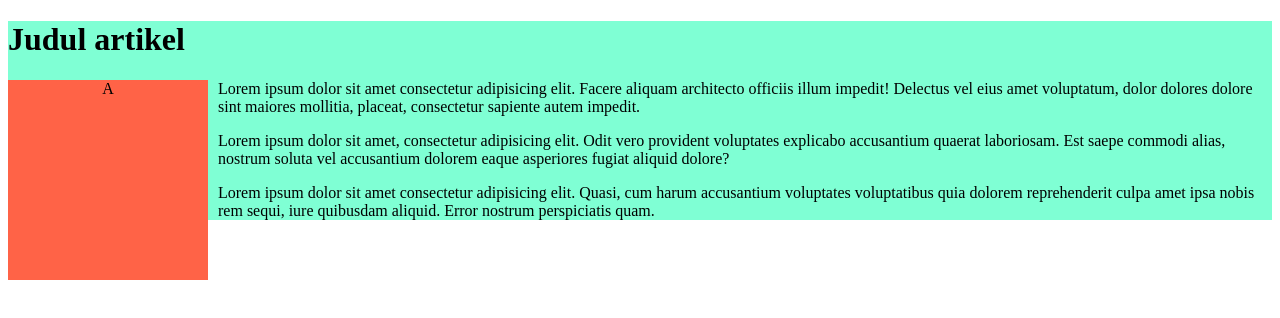
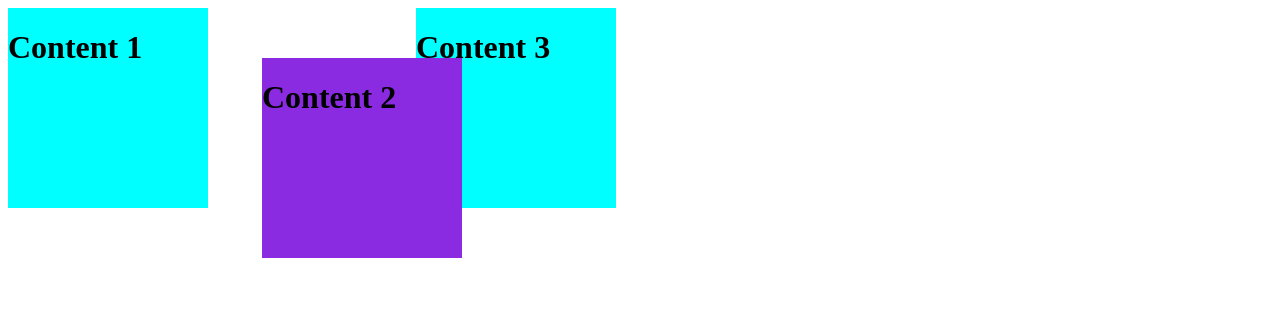
Before and after one commit to jonfry1175/HC-PZN, a plain HTML site: page layoutCSS/index.html in a window 1280 px wide. Drawn offline with Linux system fonts and the light colour scheme.

Commit message:
relative position

```diff
--- a/layoutCSS/index.html
+++ b/layoutCSS/index.html
@@ -1,36 +1,34 @@
 <!DOCTYPE html>
 <html lang="en">
 <head>
-    <meta charset="UTF-8" />
-    <meta name="viewport" content="width=device-width, initial-scale=1.0" />
-    <title>Float</title>
+  <meta charset="UTF-8">
+  <meta name="viewport" content="width=device-width, initial-scale=1.0">
+  <title>positioning relative</title>
   <style>
-      .container {
-        background-color: aquamarine;
+    .content {
+      background-color: aqua;
+      width: 200px;
+      height: 200px;
+      display: inline-block;
     }
 
-      .image {
-        height: 200px;
-        width: 200px;
-        background-color: tomato;
-        float: left;
-        margin-right: 10px;
-        text-align: center;
+    .content2 {
+      background-color: blueviolet;
+      position: relative;
+      top: 50px;
+      left: 50px;
     }
   </style>
 </head>
 <body>
-    <div class="container">
-      <h1>Judul artikel</h1>
-      <div class="image">A</div>
-      <p>
-        Lorem ipsum dolor sit amet consectetur adipisicing elit. Facere aliquam
-        architecto officiis illum impedit! Delectus vel eius amet voluptatum,
-        dolor dolores dolore sint maiores mollitia, placeat, consectetur
-        sapiente autem impedit.
-      </p>
-      <p>Lorem ipsum dolor sit amet, consectetur adipisicing elit. Odit vero provident voluptates explicabo accusantium quaerat laboriosam. Est saepe commodi alias, nostrum soluta vel accusantium dolorem eaque asperiores fugiat aliquid dolore?</p>
-      <p>Lorem ipsum dolor sit amet consectetur adipisicing elit. Quasi, cum harum accusantium voluptates voluptatibus quia dolorem reprehenderit culpa amet ipsa nobis rem sequi, iure quibusdam aliquid. Error nostrum perspiciatis quam.</p>
+  <div class="content content1">
+    <h1>Content 1</h1>
+  </div>
+  <div class="content content2">
+    <h1>Content 2</h1>
+  </div>
+  <div class="content content3">
+    <h1>Content 3</h1>
   </div>
 </body>
 </html>
```
Lines whose indentation alone changed are shown as unchanged.
